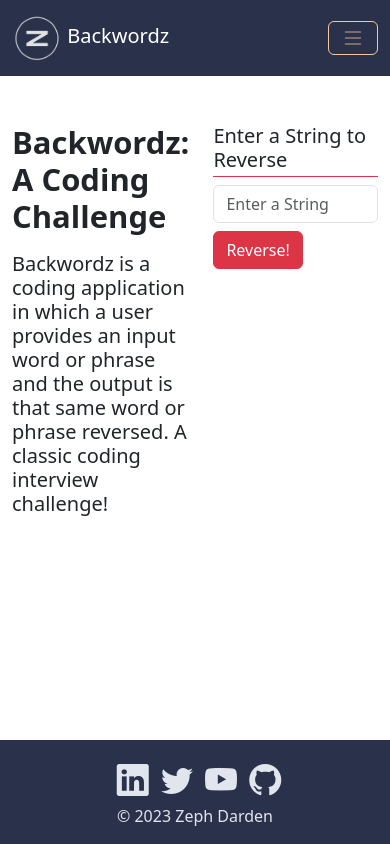
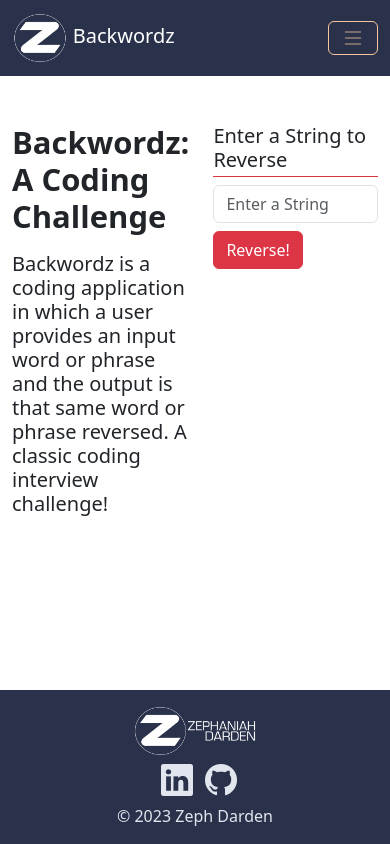
Before and after one commit to dev-vader091/Backwordz-JS, a plain HTML site: page app.html in a window 390 px wide. Drawn offline with nearby package versions, Linux system fonts and the light colour scheme; some packages are replaced by stand-ins of ours; a script that the page names is missing.

Commit message:
updated logo and links

```diff
--- a/app.html
+++ b/app.html
@@ -26,8 +26,8 @@
       <div class="container">
         <a class="navbar-brand" href="/index.html">
           <!-- logo/Mark goes here -->
-          <img src="/img/Color logo - no background2.png" class="d-none d-lg-inline" height="50" alt="">
-          <img src="/img/logo-brand-mobile.png" class="d-lg-none" height="50" alt="">
+          <img src="/img/FullLogoWhite.png" class="d-none d-lg-inline" height="50" alt="">
+          <img src="/img/ZLogoMarkWhite.png" class="d-lg-none" height="50" alt="">
           Backwordz
         </a>
         <button class="navbar-toggler" type="button" data-bs-toggle="collapse" data-bs-target="#navbarSupportedContent"
@@ -52,8 +52,8 @@
               <a class="nav-link" href="https://github.com/dev-vader091/Backwordz-JS.git" target="_blank">The Repo</a>
             </li>
             <li class="nav-item">
-              <!-- Lins to portfolio -->
-              <a class="nav-link" href="#">About</a>
+              <!-- Links to portfolio -->
+              <a class="nav-link" href="https://scintillating-tarsier-970dbf.netlify.app">About</a>
             </li>
             <li class="nav-item">
               <!-- TODO -->
@@ -105,15 +105,12 @@
         </div>
         <div class="col text-center">
           <!-- logo goes here -->
+          <img src="/img/FullLogoWhite.png" height="50" alt="">
         </div>
         <div class="col text-center text-lg-end">
-          <a href="#">
-            <i class="bi bi-linkedin socialicons"></i></a>
-          <a href="#">
-            <i class="bi bi-twitter socialicons"></i></a>
-          <a href="#">
-            <i class="bi bi-youtube socialicons"></i></a>
-          <a href="#">
+          <a href="https://www.linkedin.com/in/zephaniah-darden-4a5b81123/"">
+            <i class=" bi bi-linkedin socialicons"></i></a>
+          <a href="https://github.com/dev-vader091">
             <i class="bi bi-github socialicons"></i></a>
         </div>
       </div>
```
Also changed, not shown: code.html (+18 -17 lines), index.html (+8 -12 lines), img/FullLogoWhite.png (added), img/ZLogoMarkWhite.png (added).
